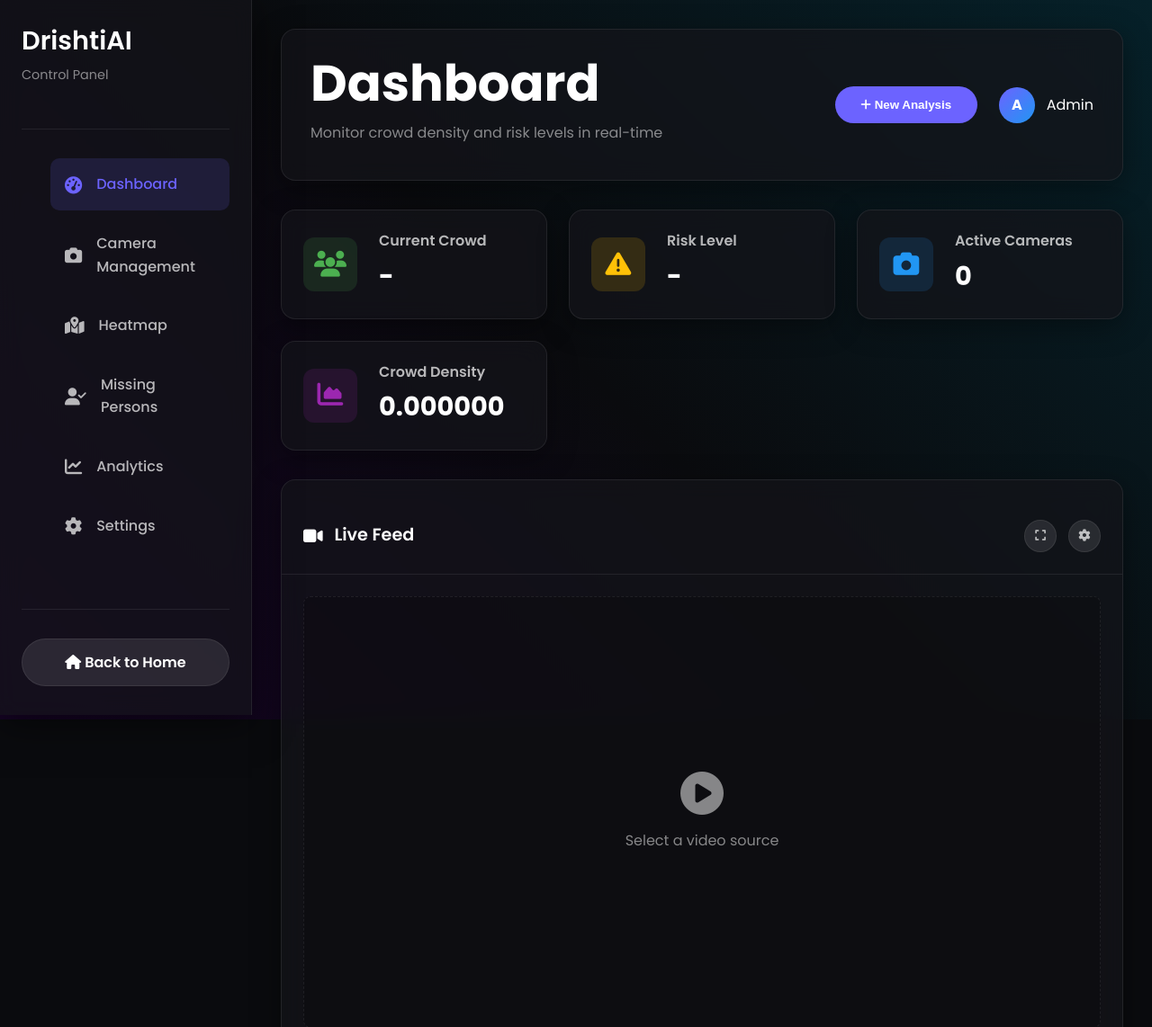
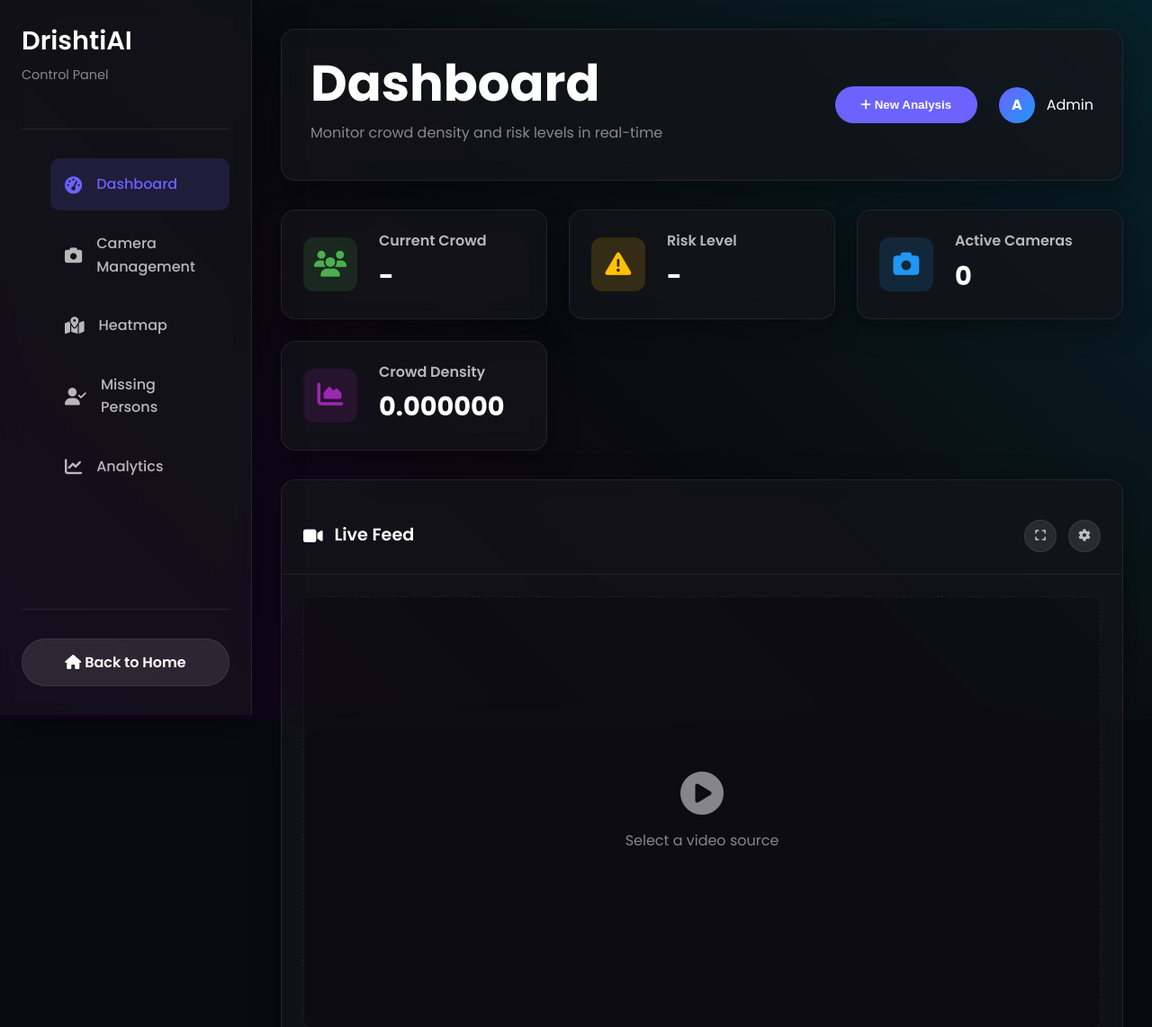
Before and after one commit to PushpenderIndia/DhristiAI, a Flask app: page /dashboard in a window 1280 px wide. Shown: the top 1142 px of the page at 90% size. Run offline with Flask 2, Linux system fonts and the light colour scheme; data that the repository does not hold is empty; parts of the project's set-up code (start-up, migrations or seed data) failed here and were passed over; some libraries are stand-ins or nearby versions.

Commit message:
added tg

```diff
--- a/templates/base.html
+++ b/templates/base.html
@@ -43,9 +43,6 @@
                     <li>
                         <a href="{{ url_for('dashboard') }}#analytics-section"><i class="fas fa-chart-line"></i> <span>Analytics</span></a>
                     </li>
-                    <li>
-                        <a href="{{ url_for('dashboard') }}#settings-section"><i class="fas fa-cog"></i> <span>Settings</span></a>
-                    </li>
                 </ul>
             </nav>
 
```
